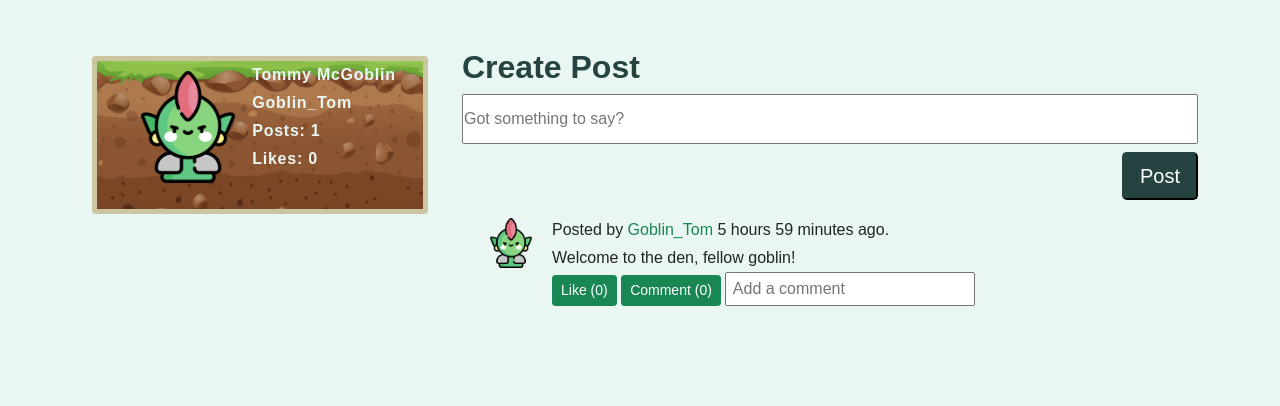
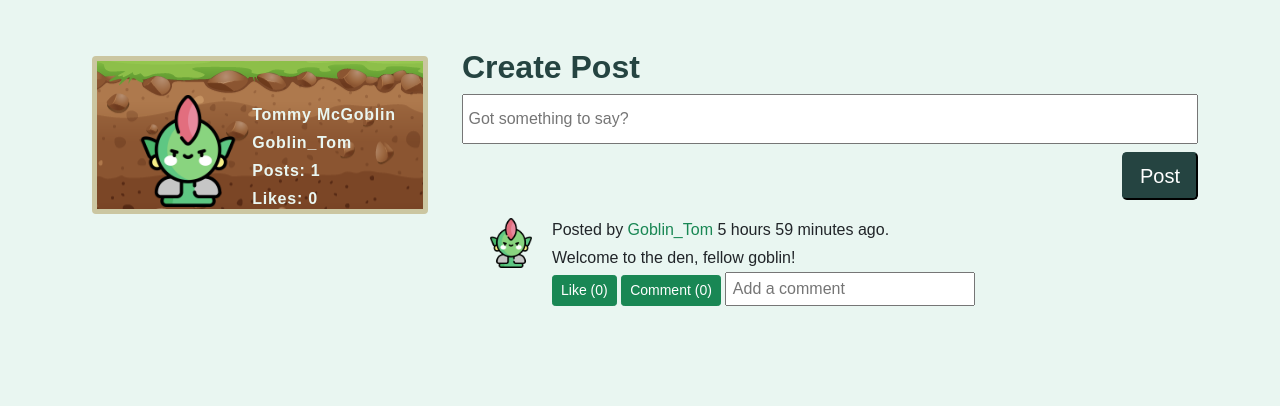
Before and after one commit to trippytea/371project4, a PHP site: page / in a window 1280 px wide. Shown: the part 60-466 px from the top of the page. Run offline with PHP 8.4, Linux system fonts and the light colour scheme; a user stored in the database is signed in; data comes from the database, SQL or seed files in the repository; data that the repository does not hold is empty; some libraries are stand-ins or nearby versions.

Commit message:
adjusted card margins

```diff
--- a/index.php
+++ b/index.php
@@ -140,11 +140,11 @@ if (isset ($_POST['commentBtn'])) {
 		<div class="col-12 col-md-6 col-lg-4 order-1 order-md-1 order-lg-1 mb-2  centerContent">
             <div class="card mt-0 mt-lg-2 userBox" style="width: 21rem; height: 9.85rem;">
 			<a href='user-home.php?name=<?=$name?>' style='text-decoration:none;'>
-			<div class="card-body centerContent">
+			<div class="card-body centerContent my-4">
 				<span>
 				<img class='profileCard me-2' src="images\<?=$pic?>" height="112px" width="112px" alt="goblin" style="margin-top: 10px;">
 				<div style="float:right;">
-						<p style="color: #e9f6f1; letter-spacing:.75px; white-space:nowrap; display:inline-block;">
+						<p class='info mt-3' style="color: #e9f6f1; letter-spacing:.75px; white-space:nowrap; display:inline-block;">
 							<strong><?=$firstName." ".$lastName?></strong><br>
 							<strong><?=$name?></strong><br>
 							<strong>Posts: <?=$postTotal?></strong><br>
@@ -161,13 +161,16 @@ if (isset ($_POST['commentBtn'])) {
 	<div class="col-12 col-md-6 col-lg-8 order-2 order-md-2 order-lg-2">
 		<div>
 		<div class="card-body">
+		<!--post form-->
 		<h2>Create Post </h2>
 					<form method='post' action="index.php" class='text-end'>
-						<input type="text" name='newPost' id='newPost' class="card-body w-100"  placeholder="Got something to say?"
+						<input type="text" name='newPost' id='newPost' class="card-body w-100"  placeholder=" Got something to say?"
 						style='height:50px;'>
 						<button class="btn-primary btn-lg btn-block mt-2 " type="submit" name='submit'>Post</button>
 					</form>
 			</div>
+
+			<!--post feed-->
 			<div class="col-12 col-md-6 col-lg-8 order-2 order-md-2 order-lg-2 text-center text-lg-start" style="width:800px;"> <!--post styling-->
 				<span>
 					<?php
--- a/user-home.php
+++ b/user-home.php
@@ -131,7 +131,7 @@ $createPost = function ($name) {
 	echo " <div class='card-body'>
 				<h2>Create Post </h2>
 				<form method='post' action='user-home.php?name=$name' class='text-end'>
-					<input type='text' name='newPost' id='newPost' class='card-body w-100' placeholder='Got something to say?'
+					<input type='text' name='newPost' id='newPost' class='card-body w-100' placeholder=' Got something to say?'
 					style='height:50px;'>
 					<button class='btn-primary btn-lg btn-block mt-2 ' type='submit' name='submit'>Post</button>
 				</form>
@@ -236,11 +236,11 @@ $userPosts = function($db,$pic,$name) {
 		<div class="col-12 col-md-6 col-lg-4 order-1 order-md-1 order-lg-1 mb-2  centerContent">
             <div class="card mt-0 mt-lg-2 userBox" style="width: 21rem; height: 9.85rem;">
 			<a href='index.php' style='text-decoration:none;'>
-			<div class="card-body centerContent">
+			<div class="card-body centerContent my-4">
 				<span>
 				<img class='profileCard me-2' src="images\<?=$pic?>" height="112px" width="112px" alt="goblin" style="margin-top: 10px;">
 				<div style="float:right;">
-						<p style="color: #e9f6f1; letter-spacing:.75px; white-space:nowrap; display:inline-block; margin-top: -7px;">
+						<p class='info mt-2' style="color: #e9f6f1; letter-spacing:.75px; white-space:nowrap; display:inline-block; margin-top: -7px;">
 						<strong><?=$firstName." ".$lastName?></strong><br>
 							<strong><?=$name?></strong><br>
 							<strong>Posts: <?=$postTotal?></strong><br>
```
